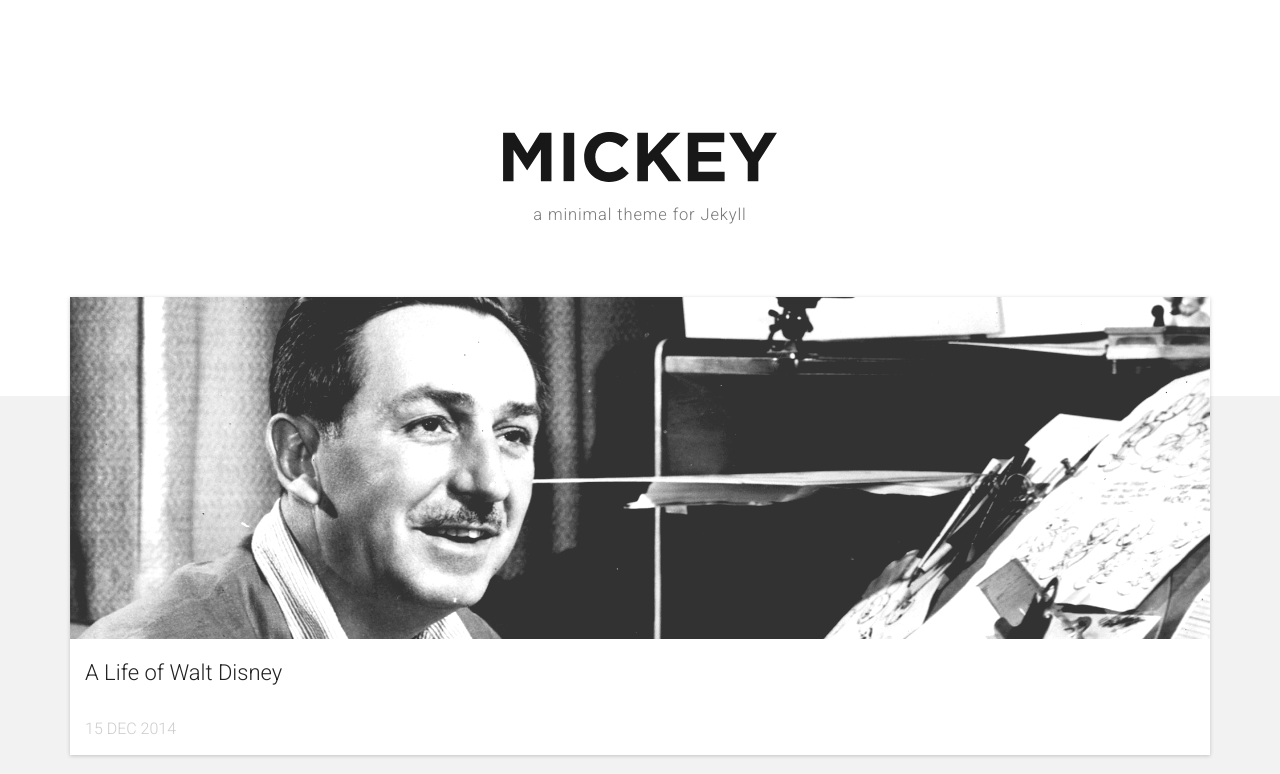
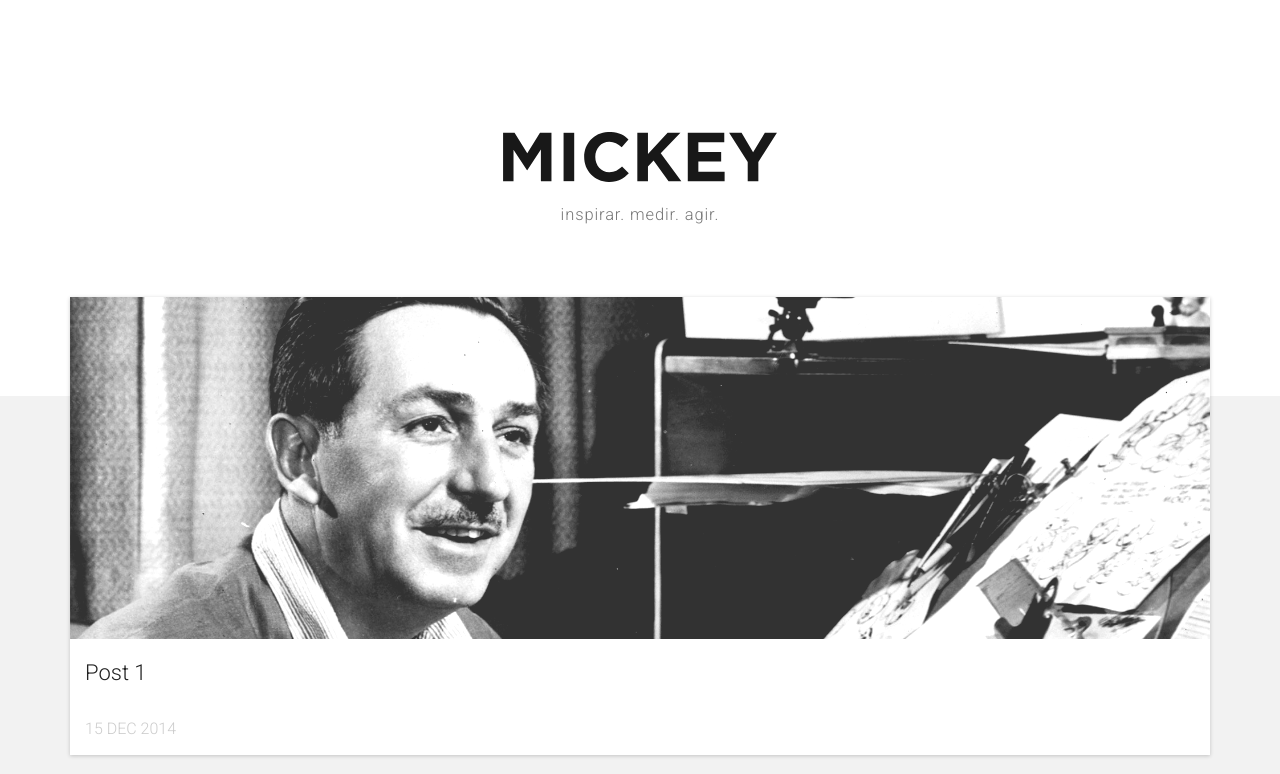
Before and after one commit to ddigrazia/ddgblog, a Jekyll site: the page built from index.html, in a window 1280 px wide. Shown: the top 774 px of the page. Built offline with Jekyll 4.4.1, drawn with Linux system fonts in a browser that asks for light colours; nearby versions of some CDN libraries; some web fonts are replaced.

```diff
--- a/_config.yml
+++ b/_config.yml
@@ -8,8 +8,8 @@ permalink:           /:title
 # Setup
 timezone:            your timezone # eg. Asia/Kathmandu
 locale:              your locale language # eg. en_us
-name:				         site name
-title:               site title
+name:				         Dian Di Grazia Blog
+title:               Dian Di Grazia Blog
 tagline:             'tagline'
 description:         'description'
 url:                 site url
--- a/_posts/2014-12-15-a-life-of-walt-disney.markdown
+++ b/_posts/2014-12-15-a-life-of-walt-disney.markdown
@@ -1,6 +1,6 @@
 ---
 layout: post
-title:  "A Life of Walt Disney"
+title:  "Post 1"
 date:   2014-12-15 01:00:00
 last_modified_at:  2014-12-15 01:00:00
 excerpt: "Walter Elias Disney was an American entrepreneur, cartoonist, animator, voice actor, and film producer. As a prominent..."
--- a/index.html
+++ b/index.html
@@ -1,6 +1,6 @@
 ---
 layout: default
-title: Mickey Theme for Jekyll
+title: Dian Di Grazia Blog
 ---
 
 <section class="section--first section--frontpage">
@@ -12,7 +12,7 @@ title: Mickey Theme for Jekyll
       <div class="postMeta-wrapper postMeta-wrapper--frontpage">
         <ul class="postMeta">
           <li class="postMeta-tagline">
-            a minimal theme for Jekyll
+            inspirar. medir. agir.
           </li>
         </ul>
       </div>
```
